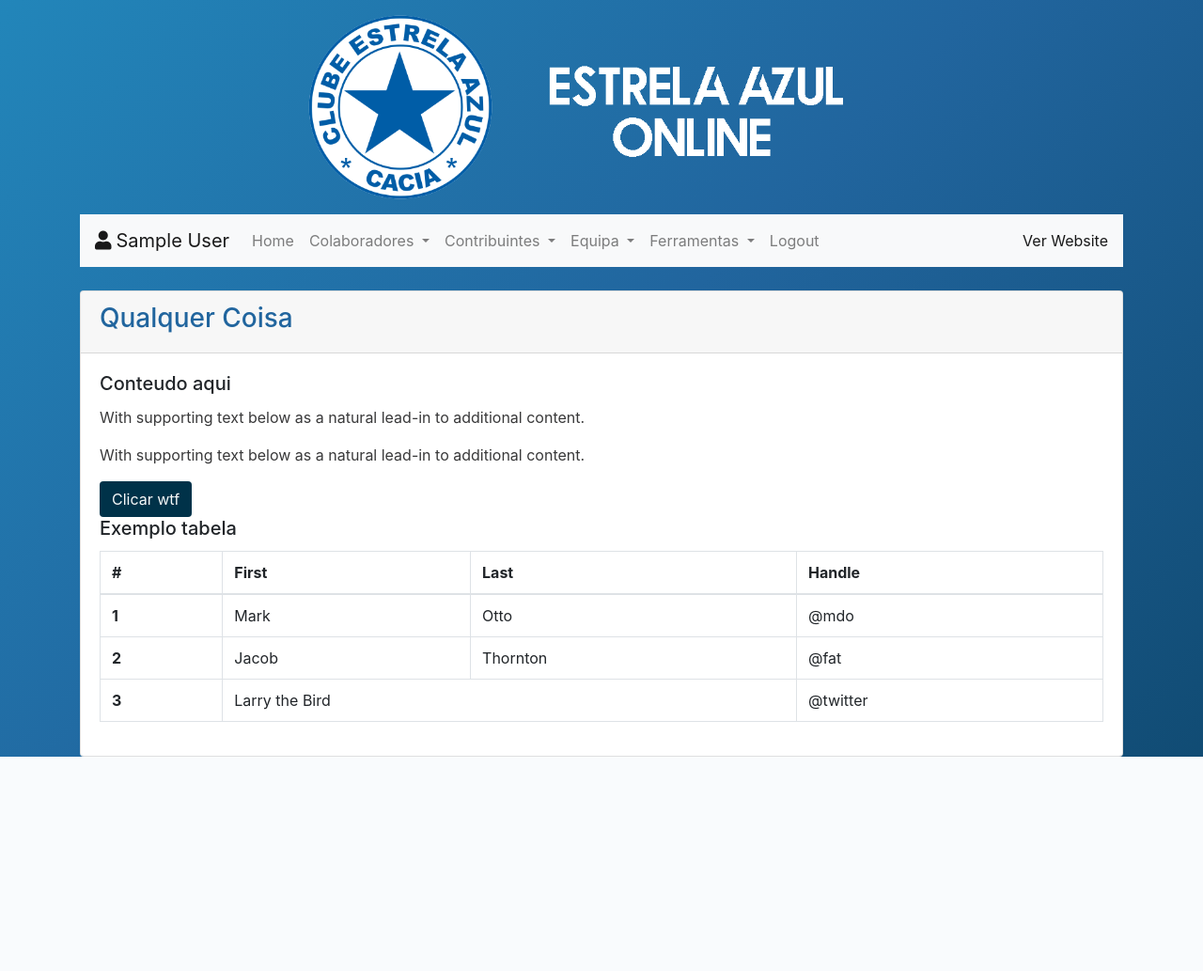
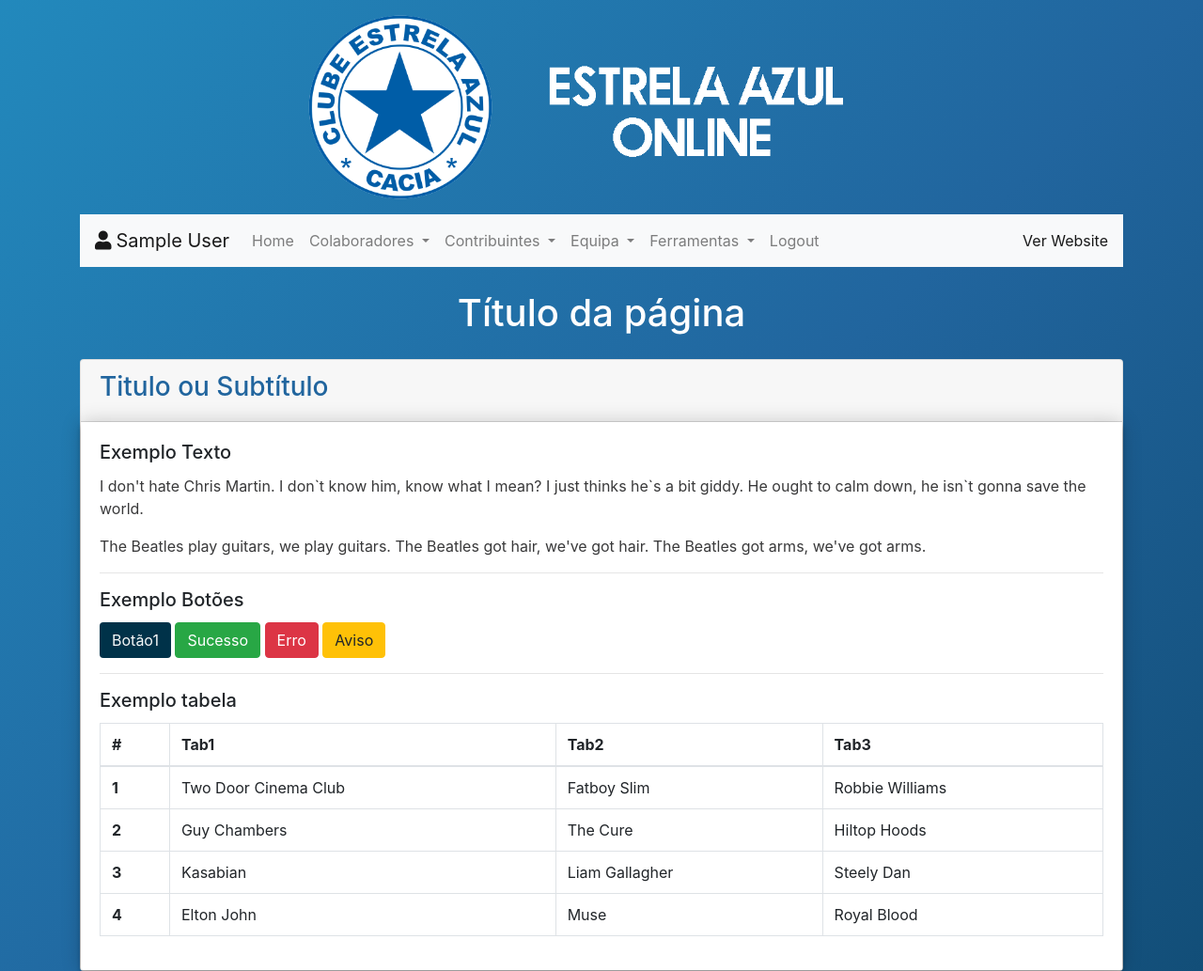
Before and after one commit to Diogo1080/PAP, a PHP site: page /estrutura.php in a window 1280 px wide. Shown: the whole page at 94% size. Before the commit the page ends 805 px from the top, so only its background shows below. Run offline with PHP 8.4, Linux system fonts and the light colour scheme; the visitor is signed in with stand-in values (Sample User, id 1).

Commit message:
mudancas

```diff
--- a/css/style.css
+++ b/css/style.css
@@ -1,10 +1,11 @@
+/* Body styles gerais */
 body {
 	background: linear-gradient(-45deg, #003249, #21659e, #23a6d5, #23d5ab);
 	background-size: 300% 300%;
 	-webkit-animation: gradient 12s ease infinite;
 	        animation: gradient 12s ease infinite;
 }
-
+/* Animação do gradient */
 @-webkit-keyframes gradient {
 	0% {
 		background-position: 0% 50%;
@@ -16,7 +17,6 @@ body {
 		background-position: 0% 50%;
 	}
 }
-
 @keyframes gradient {
 	0% {
 		background-position: 0% 50%;
@@ -28,16 +28,20 @@ body {
 		background-position: 0% 50%;
 	}
 }
+/* Cor fixa para a pag de login */
+.login-bg{
+	background-color: #21659e;
+}
 h1, h2, h3 {
 	color:#ffffff;
 
 	}
 
 li a{
-	color: #85FFC7 ;
+	color: #21659e ;
 }
 li a:hover{
-	color: #297373;
+	color: #21659e;
 }
 
 p {
@@ -55,13 +59,16 @@ header{
 
 
 a{
-	color: #85FFC7 ;
+	color: #21659e ;
 }
 
 a:hover{
 	color: #297373;
 }
+.card-body{
+	box-shadow: 0 0 20px 0 rgba(0, 0, 0, 0.2), 0 5px 5px 0 rgba(0, 0, 0, 0.24);
 
+}
 .card-body p {
 
 	color: #39393a;
--- a/estrutura.php
+++ b/estrutura.php
@@ -12,52 +12,62 @@
         <!-- Conexão da navbar -->
 	      <?php include('navbar_dashboard.php'); ?>
 
-        <!-- <center style=" margin-top:25px;"><h1>Título da página</h1></center>   // Título Extra-->
+         <center style=" margin-top:25px;"><h1>Título da página</h1></center>
 
         <!-- Conteúdo da página -->
         <div class="card" style=" margin-top:25px;">
 
             <!-- Titulo + Botões  -->
             <div class="card-header">
-                <h3 class="panel-title">Qualquer Coisa</h3>
+                <h3 class="panel-title">Titulo ou Subtítulo</h3>
             </div>
 
             <!-- Tabelas / Forms / TUDO -->
             <div class="card-body">
 
-                <h5 class="card-title">Conteudo aqui</h5>
-                <p class="card-text">With supporting text below as a natural lead-in to additional content.</p>
-                <p class="card-text">With supporting text below as a natural lead-in to additional content.</p>
-                <a href="#" class="btn btn-default">Clicar wtf</a>
-
-
+                <h5 class="card-title">Exemplo Texto</h5>
+                <p class="card-text">I don't hate Chris Martin. I don`t know him, know what I mean? I just thinks he`s a bit giddy. He ought to calm down, he isn`t gonna save the world.</p>
+                <p class="card-text">The Beatles play guitars, we play guitars. The Beatles got hair, we've got hair. The Beatles got arms, we've got arms.</p>
+                <hr>
+                <h5 class="card-title">Exemplo Botões</h5>
+                <a href="#" class="btn btn-default">Botão1</a>
+                <button type="button" class="btn btn-success">Sucesso</button>
+                <button type="button" class="btn btn-danger">Erro</button>
+                <button type="button" class="btn btn-warning">Aviso</button>
+                <hr>
                 <h5 class="card-title">Exemplo tabela</h5>
                 <table class="table table-bordered">
                     <thead>
                         <tr>
                         <th scope="col">#</th>
-                        <th scope="col">First</th>
-                        <th scope="col">Last</th>
-                        <th scope="col">Handle</th>
+                        <th scope="col">Tab1</th>
+                        <th scope="col">Tab2</th>
+                        <th scope="col">Tab3</th>
                         </tr>
                     </thead>
                     <tbody>
                         <tr>
                         <th scope="row">1</th>
-                        <td>Mark</td>
-                        <td>Otto</td>
-                        <td>@mdo</td>
+                        <td>Two Door Cinema Club</td>
+                        <td>Fatboy Slim </td>
+                        <td>Robbie Williams</td>
                         </tr>
                         <tr>
                         <th scope="row">2</th>
-                        <td>Jacob</td>
-                        <td>Thornton</td>
-                        <td>@fat</td>
+                        <td>Guy Chambers</td>
+                        <td>The Cure</td>
+                        <td>Hiltop Hoods</td>
                         </tr>
                         <tr>
                         <th scope="row">3</th>
-                        <td colspan="2">Larry the Bird</td>
-                        <td>@twitter</td>
+                        <td>Kasabian</td>
+                        <td>Liam Gallagher</td>
+                        <td>Steely Dan</td>
+                        <tr>
+                        <th scope="row">4</th>
+                        <td>Elton John</td>
+                        <td>Muse</td>
+                        <td>Royal Blood</td>
                         </tr>
                     </tbody>
                 </table>
```
Also changed, not shown: index.php (+32 -1 lines).
